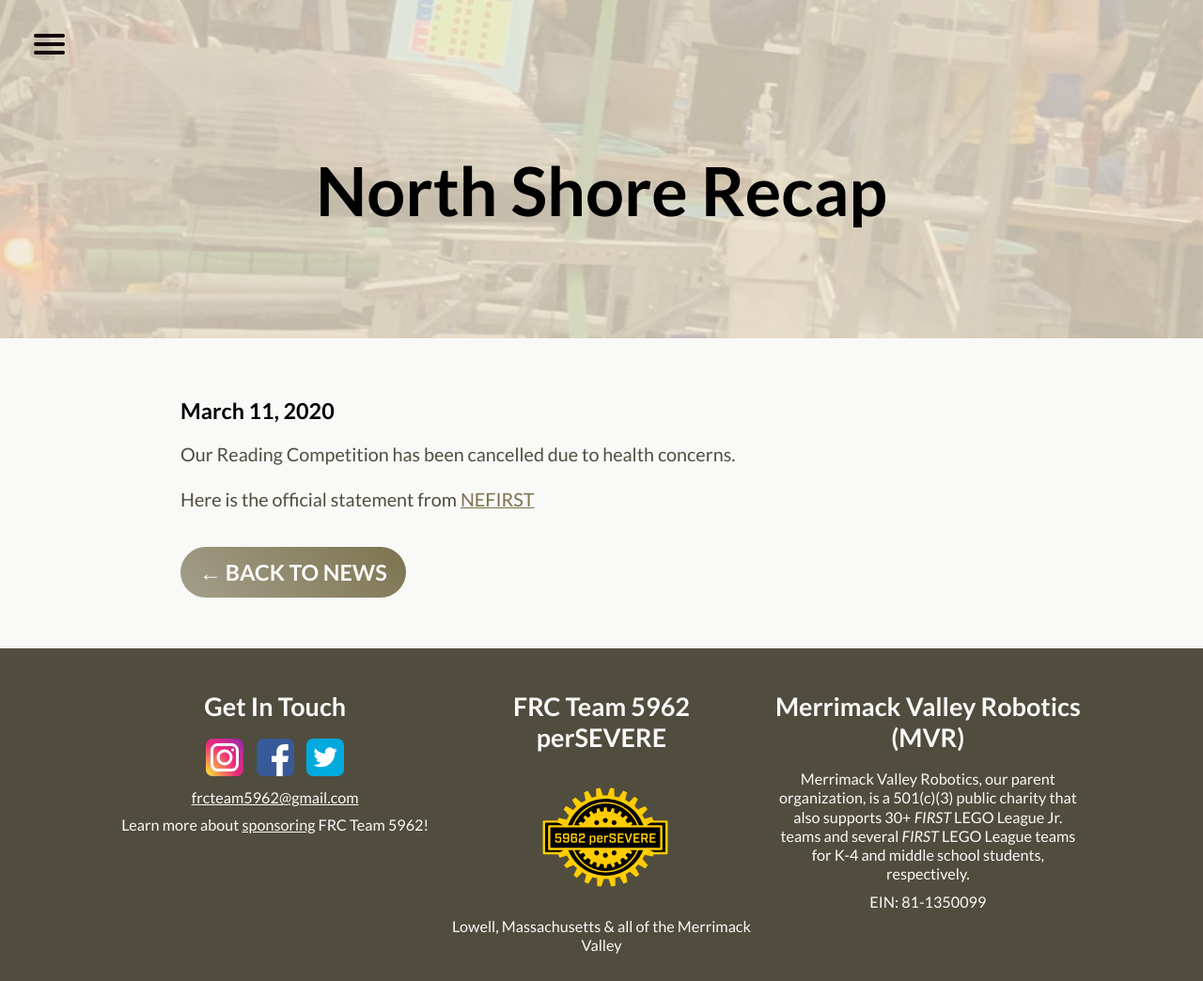
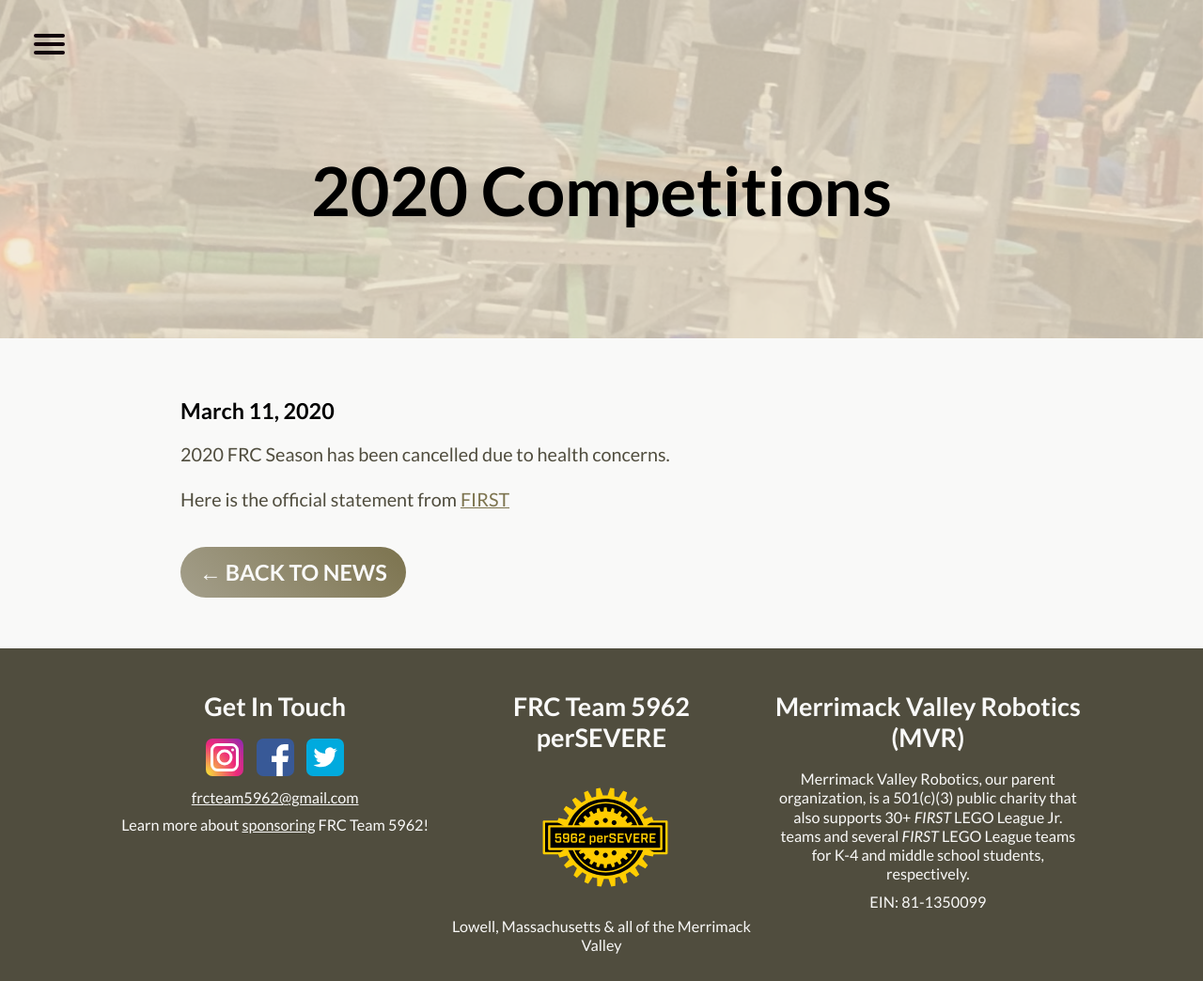
Before and after one commit to perSEVERE-5962/frc5962, a Jekyll site: the page built from _posts/2020-03-11-north-shore-recap.markdown, in a window 1280 px wide. Shown: the whole page at 94% size. Built offline with Jekyll 4.4.1, drawn with Linux system fonts in a browser that asks for light colours.

Commit message:
Updated North Shore Recap

```diff
--- a/_posts/2020-03-11-north-shore-recap.markdown
+++ b/_posts/2020-03-11-north-shore-recap.markdown
@@ -1,8 +1,9 @@
 ---
-title: North Shore Recap
+title: 2020 Competitions
 date: 2020-03-11 09:00:00 Z
 ---
 
-Our Reading Competition has been cancelled due to health concerns.
+2020 FRC Season has been cancelled due to health concerns.
 
-Here is the official statement from [NEFIRST](https://nefirst.org/2020/03/ne-first-covid-19-preparation/)
+Here is the official statement from [FIRST
+](https://www.firstinspires.org/covid-19)
```
